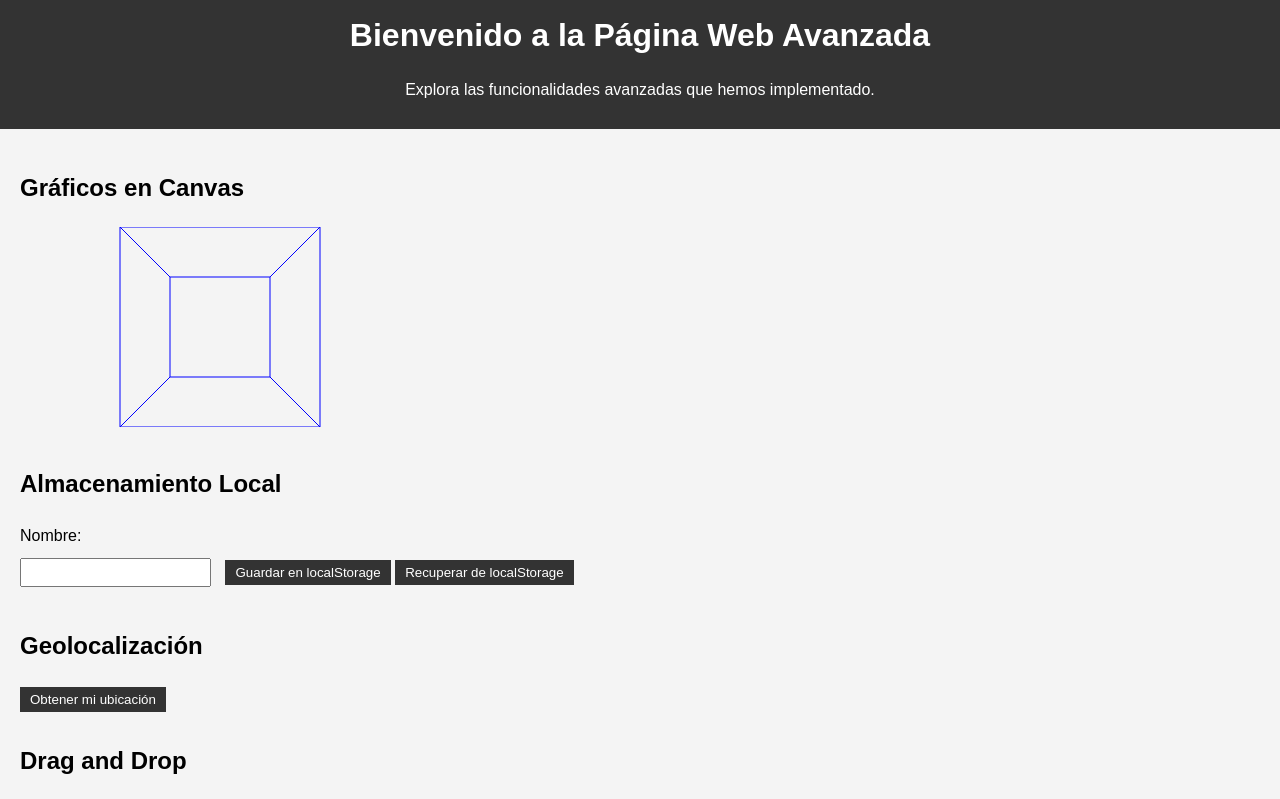
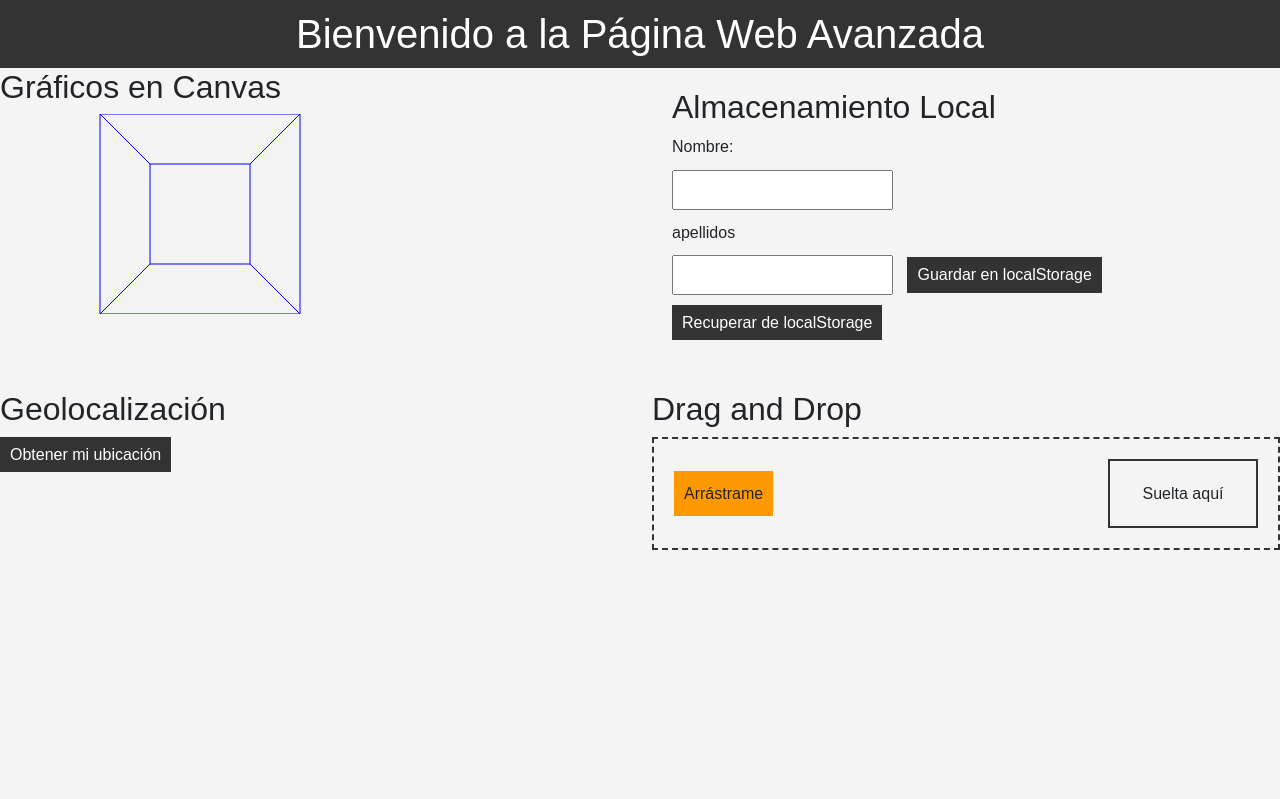
Before and after one commit to Luchoxxx/DESARROLLO-WEB, a plain HTML site: page pagina_avanzada.html in a window 1280 px wide. Both pictures are taken after a click on the button "Guardar en localStorage". Shown: the top 799 px of the page. Drawn offline with nearby package versions, Linux system fonts and the light colour scheme.

Commit message:
Avances de tarea

```diff
--- a/pagina_avanzada.html
+++ b/pagina_avanzada.html
@@ -6,17 +6,17 @@
     <meta name="viewport" content="width=device-width, initial-scale=1.0">
     <meta name="description" content="Página web avanzada con gráficos, almacenamiento local, geolocalización y drag and drop.">
     <meta name="keywords" content="HTML5, Canvas, localStorage, Geolocation, Drag and Drop, Accesibilidad, SEO">
-
+    <link href="https://cdn.jsdelivr.net/npm/bootstrap@5.3.3/dist/css/bootstrap.min.css" rel="stylesheet" integrity="sha384-QWTKZyjpPEjISv5WaRU9OFeRpok6YctnYmDr5pNlyT2bRjXh0JMhjY6hW+ALEwIH" crossorigin="anonymous">
     <title>Página Web Avanzada</title>
     <link rel="stylesheet" href="styles.css">
 </head>
-
 <body>
+<script src="https://cdn.jsdelivr.net/npm/bootstrap@5.3.3/dist/js/bootstrap.bundle.min.js" integrity="sha384-YvpcrYf0tY3lHB60NNkmXc5s9fDVZLESaAA55NDzOxhy9GkcIdslK1eN7N6jIeHz" crossorigin="anonymous"></script>
     <header>
         <h1>Bienvenido a la Página Web Avanzada</h1>
-        <p>Explora las funcionalidades avanzadas que hemos implementado.</p>
     </header>
-    <main>
+    <div class="row">
+        <div class="col">
             <!-- Parte referente a canvas -->
         <section aria-labelledby="section-graficos">
             <h2 id="section-graficos">Gráficos en Canvas</h2>
@@ -83,24 +83,53 @@
             }
             dibujaCubo();
             </script>
-
-        <!-- Almacenamiento local -->
+        </div>
+        <div class="col">
+            <main>
+                <!-- Recuperacion y almacenamiento de datos  -->
                 <section aria-labelledby="section-localstorage">
                     <h2 id="section-localstorage">Almacenamiento Local</h2>
                     <label for="nombre">Nombre:</label>
                     <input type="text" id="nombre">
+                    <label for="apellidos">apellidos</label>
+                    <input type="text" id="apellido">
                     <button id="guardar">Guardar en localStorage</button>
                     <button id="recuperar">Recuperar de localStorage</button>
-            <p id="mensajeRecuperado" aria-live="polite"></p>
+                    <p id="recuperarMensaje" aria-live="polite"></p>
                 </section>
+            <script>
+                // localStorage: Guardar y recuperar datos
+                document.getElementById('guardar').addEventListener('click', () => {
+                    const nombre = document.getElementById('nombre').value;
+                    localStorage.setItem('nombre', nombre);
+                    const apellido = document.getElementById('apellido').value;
+                    localStorage.setItem('apellido', apellido);
+                    alert('Nombre y apellido guardado en localStorage.');
+                });
 
+                document.getElementById('recuperar').addEventListener('click', () => {
+                    const nombre = localStorage.getItem('nombre');
+                    const apellido = localStorage.getItem('apellido');
+
+                    if(nombre || apellido){
+                        document.getElementById('recuperarMensaje').textContent = `Nombre recuperado: ${nombre|| 'No hay datos guardados.'}  Apellido recuperado : ${apellido || 'No hay datos guardados.'}`;
+                    }else{
+                        document.getElementById('recuperarMensaje').textContent = 'No hay datos guardados';
+                    }
+                });
+            </script>
+        </div>
+    </div>
+    <div class="row">
+        <div class="col">
             <!-- Geolocalización -->
             <section aria-labelledby="section-geolocalizacion">
                 <h2 id="section-geolocalizacion">Geolocalización</h2>
                 <button id="getLocation">Obtener mi ubicación</button>
                 <p id="ubicacion" aria-live="polite"></p>
             </section>
-
+        </div>
+        <div class="col">
             <!-- Drag and Drop -->
             <section aria-labelledby="section-dragdrop">
                 <h2 id="section-dragdrop">Drag and Drop</h2>
@@ -109,18 +138,10 @@
                     <div id="dropzone" aria-label="Zona de soltar" aria-dropeffect="move">Suelta aquí</div>
                 </div>
             </section>
+        </div>
+    </div>
     </main>
     <script>
-        // localStorage: Guardar y recuperar datos
-        document.getElementById('guardar').addEventListener('click', () => {
-            const nombre = document.getElementById('nombre').value;
-            localStorage.setItem('nombre', nombre);
-            alert('Nombre guardado en localStorage.');
-        });
-        document.getElementById('recuperar').addEventListener('click', () => {
-            const nombre = localStorage.getItem('nombre');
-            document.getElementById('mensajeRecuperado').textContent = nombre ? `Nombre recuperado: ${nombre}` : 'No hay datos guardados.';
-        });
 
         // Geolocation API: Obtener y mostrar la ubicación del usuario
         document.getElementById('getLocation').addEventListener('click', () => {
```
Lines whose indentation alone changed are shown as unchanged.
